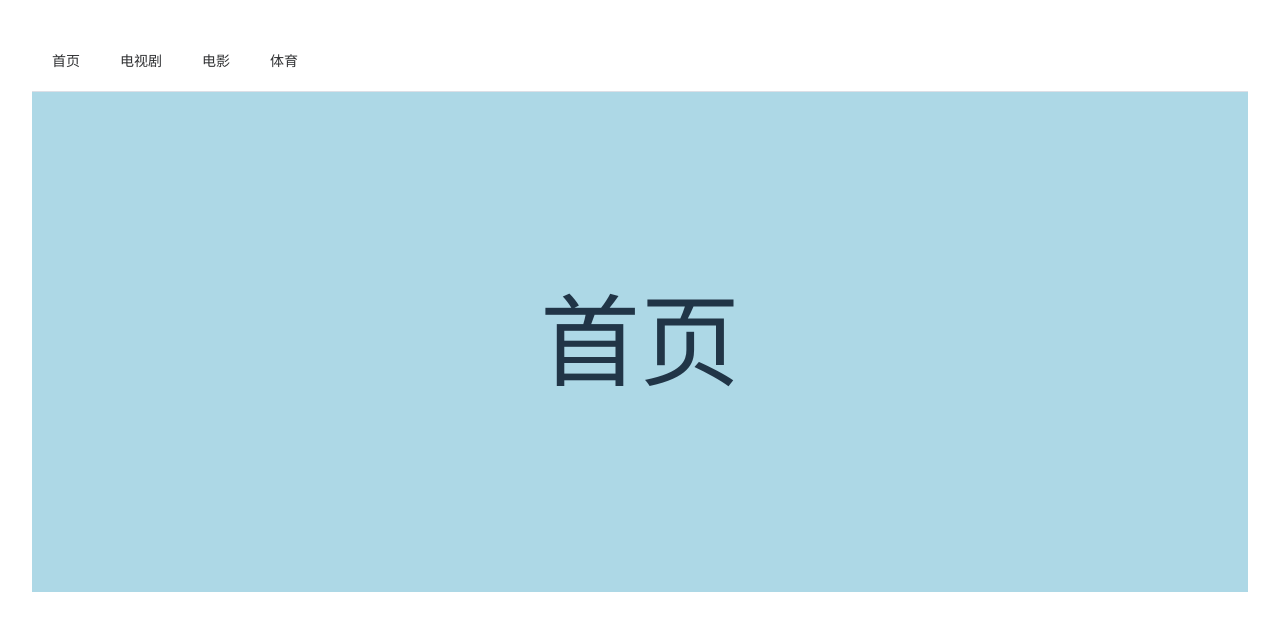
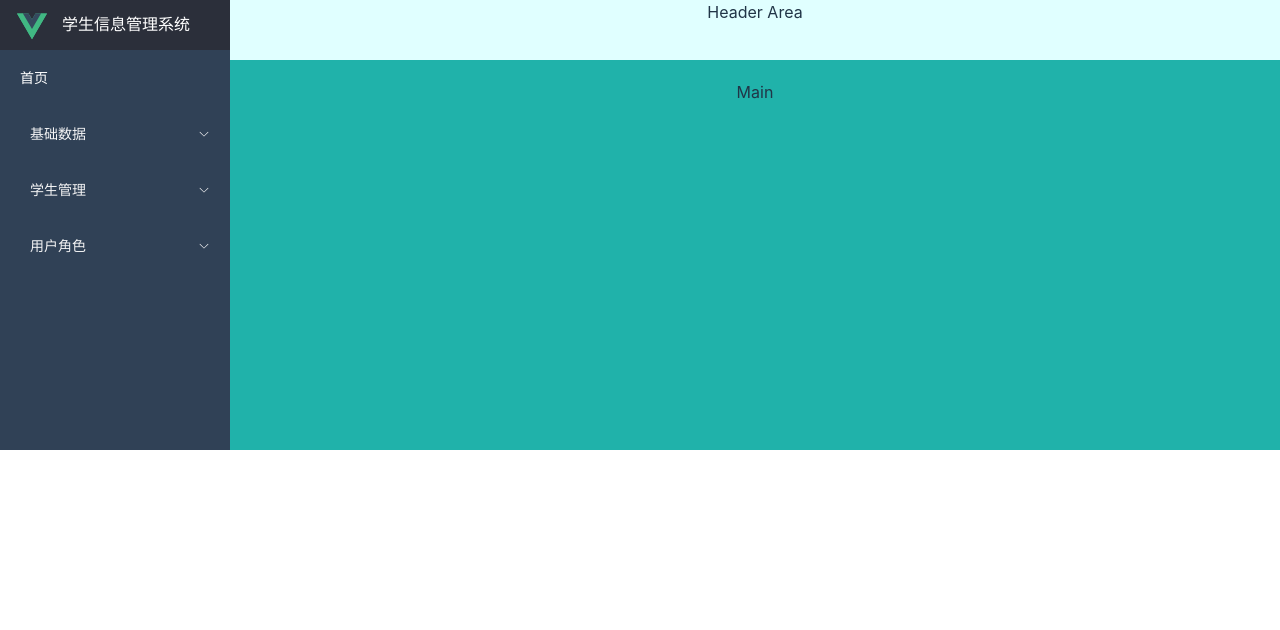
Before and after one commit to monk-after-90s/monk-after-90s.github.io, a Vue app: page / in a window 1280 px wide. Shown: the top 630 px of the page. Built offline with nearby package versions, Linux system fonts and the light colour scheme.

Commit message:
多级菜单

```diff
--- a/index.html
+++ b/index.html
@@ -1,9 +1,17 @@
 <!DOCTYPE html>
 <html lang="en">
 <head>
-    <meta charset="UTF-8" />
-    <link rel="icon" type="image/svg+xml" href="/vite.svg" />
-    <meta name="viewport" content="width=device-width, initial-scale=1.0" />
+    <meta charset="UTF-8"/>
+    <link rel="icon" type="image/svg+xml" href="/vite.svg"/>
+    <meta name="viewport" content="width=device-width, initial-scale=1.0"/>
+    <style>
+        html body #app {
+            padding: 0;
+            margin: 0;
+            height: 100%;
+            width: 100%;
+        }
+    </style>
     <title>Vite + Vue + TS</title>
 </head>
 <body>
--- a/package.json
+++ b/package.json
@@ -9,6 +9,7 @@
     "preview": "vite preview"
   },
   "dependencies": {
+    "@element-plus/icons-vue": "^2.0.10",
     "element-plus": "^2.2.32",
     "vue": "^3.2.45",
     "vue-router": "^4.1.6"
--- a/src/App.vue
+++ b/src/App.vue
@@ -2,22 +2,6 @@
 </script>
 
 <template>
-  <el-menu
-      class="el-menu-demo"
-      mode="horizontal">
-    <el-menu-item index="1">
-      <router-link :to="{name:'Index'}">首页</router-link>
-    </el-menu-item>
-    <el-menu-item index="2">
-      <router-link :to="{name:'Tv'}">电视剧</router-link>
-    </el-menu-item>
-    <el-menu-item index="3">
-      <router-link :to="{name:'Movie'}">电影</router-link>
-    </el-menu-item>
-    <el-menu-item index="4">
-      <router-link :to="{name:'Sport'}">体育</router-link>
-    </el-menu-item>
-  </el-menu>
   <router-view/>
 </template>
 
--- /dev/null
+++ b/src/layout/header/header.vue
@@ -0,0 +1,11 @@
+<script setup lang="ts">
+
+</script>
+
+<template>
+  Header Area
+</template>
+
+<style scoped>
+
+</style>
--- /dev/null
+++ b/src/layout/index.vue
@@ -0,0 +1,34 @@
+<script setup lang="ts">
+import Header from "./header/header.vue"
+import Menu from "./menu/Menu.vue"
+</script>
+
+<template>
+  <el-container class="layout">
+    <el-aside class="aside" width=auto>
+      <Menu/>
+    </el-aside>
+    <el-container>
+      <el-header class="header">
+        <Header/>
+      </el-header>
+      <el-main class="main">Main</el-main>
+    </el-container>
+  </el-container>
+</template>
+
+
+<style scoped>
+.layout {
+  height: 100%;
+}
+
+
+.header {
+  background-color: lightcyan;
+}
+
+.main {
+  background-color: lightseagreen;
+}
+</style>
--- /dev/null
+++ b/src/layout/menu/Menu.vue
@@ -0,0 +1,82 @@
+<script setup lang="ts">
+import MenuLogoVue from "./MenuLogo.vue"
+import MenueItem from "./MenueItem.vue"
+</script>
+
+<template>
+  <!--  Logo区域-->
+  <MenuLogoVue class="layout-logo"/>
+  <!--  侧边栏导航-->
+  <el-menu
+      active-text-color="#ffd04b"
+      background-color="#304156"
+      class="el-menu-vertical-demo"
+      default-active="2"
+      text-color="#fff">
+    <MenueItem/>
+  </el-menu>
+</template>
+
+<style scoped>
+
+.el-menu-item {
+  display: block;
+  text-align: center;
+}
+
+.el-menu-vertical-demo:not(.el-menu--collapse) {
+  width: 230px;
+  min-height: 400px;
+}
+
+.el-menu {
+  border-right: none;
+}
+
+.el-menu-item {
+  color: #f4f4f5 !important;
+}
+
+:deep(.el-sub-menu .el-sub-menu__title) {
+  color: #f4f4f5 !important;
+}
+
+/* .el-submenu .is-active .el-submenu__title {
+  border-bottom-color: #1890ff;
+} */
+:deep(.el-menu .el-menu-item) {
+  color: #bfcbd9;
+}
+
+/* 菜单点中文字的颜色 */
+:deep(.el-menu-item.is-active) {
+  color: #409eff !important;
+}
+
+/* 当前打开菜单的所有子菜单颜色 */
+:deep(.is-opened .el-menu-item) {
+  background-color: #1f2d3d !important;
+}
+
+/* 鼠标移动菜单的颜色 */
+:deep(.el-menu-item:hover) {
+  background-color: #001528 !important;
+}
+
+/* Logo CSS部分的动画 */
+@keyframes logoAnimation {
+  0% {
+    transform: scale(0);
+  }
+  50% {
+    transform: scale(1);
+  }
+  100% {
+    transform: scale(1);
+  }
+}
+
+.layout-logo {
+  animation: logoAnimation 1s ease-out;
+}
+</style>
--- /dev/null
+++ b/src/layout/menu/MenuLogo.vue
@@ -0,0 +1,36 @@
+<script setup lang="ts">
+
+</script>
+
+<template>
+  <div class="logo"><img src="../../assets/vue.svg" height="500" width="561" alt="logo"/>
+    <span class="title">学生信息管理系统</span>
+  </div>
+</template>
+
+<style scoped>
+.logo {
+  background-color: #2b2f3a;
+  height: 50px;
+  border: none;
+  line-height: 50px;
+  display: flex;
+  align-items: center;
+  padding-left: 2px;
+}
+
+.logo img {
+  width: 30px;
+  height: 30px;
+  margin: 0 15px;
+}
+
+.logo span {
+  font-weight: 600;
+  line-height: 50px;
+  font-size: 16px;
+  font-family: Avenir, Helvetica Neue, Arial, Helvetica, sans-serif;
+  vertical-align: middle;
+  color: white;
+}
+</style>
--- /dev/null
+++ b/src/layout/menu/MenueItem.vue
@@ -0,0 +1,133 @@
+<script setup lang="ts">
+import {reactive} from 'vue'
+
+let menuList = reactive([
+  {
+    path: "/",
+    meta: {
+      title: "首页",
+      icon: "HomeFilled",
+    },
+  },
+  {
+    path: "/baisc",
+    meta: {
+      title: "基础数据",
+      icon: "Setting",
+    },
+    children: [
+      {
+        path: "/basic/faculty",
+        meta: {
+          title: "院系信息",
+          icon: "Ship",
+        },
+      },
+      {
+        path: "/basic/major",
+        meta: {
+          title: "专业信息",
+          icon: "ShoppingBag",
+        },
+      },
+      {
+        path: "/basic/teacher",
+        meta: {
+          title: "教师信息",
+          icon: "ShoppingCartFull",
+        },
+      },
+    ],
+  },
+
+  {
+    path: "/student",
+    meta: {
+      title: "学生管理",
+      icon: "UserFilled",
+    },
+    children: [
+      {
+        path: "/student/info",
+        meta: {
+          title: "学生信息",
+          icon: "VideoCameraFilled",
+        },
+      },
+      {
+        path: "/student/exam",
+        meta: {
+          title: "考试信息",
+          icon: "OfficeBuilding",
+        },
+      },
+      {
+        path: "/student/image",
+        meta: {
+          title: "学生照片",
+          icon: "TakeawayBox",
+        },
+      },
+    ],
+  },
+  {
+    path: "/user",
+    meta: {
+      title: "用户角色",
+      icon: "Ticket",
+    },
+    children: [
+      {
+        path: "/user/account",
+        meta: {
+          title: "登录账号",
+          icon: "Coordinate",
+        },
+      },
+      {
+        path: "/user/roles",
+        meta: {
+          title: "角色信息",
+          icon: "CreditCard",
+        },
+      },
+      {
+        path: "/user/menu",
+        meta: {
+          title: "菜单管理",
+          icon: "DeleteLocation",
+        },
+      },
+      {
+        path: "/user/permission",
+        meta: {
+          title: "权限管理",
+          icon: "Goods",
+        },
+      },
+    ],
+  }])
+</script>
+
+<template>
+  <template v-for="menu in menuList">
+    <el-sub-menu v-if="menu.children && menu.children.length>0" :index="menu.path">
+      <template #title>
+        <span style="padding-left: 10px">{{ menu.meta.title }}</span>
+      </template>
+      <el-menu-item v-for="submenu in menu.children" :index="menu.path">
+        {{ submenu.meta.title }}
+      </el-menu-item>
+    </el-sub-menu>
+    <el-menu-item v-else :index="menu.path"><span>{{ menu.meta.title }}</span></el-menu-item>
+
+  </template>
+</template>
+
+<style scoped>
+.el-menu-item {
+  display: block;
+  text-align: left;
+  padding-right: 80px;
+}
+</style>
--- a/src/router/index.ts
+++ b/src/router/index.ts
@@ -1,30 +1,12 @@
 import {createRouter, createWebHashHistory, RouteRecordRaw} from 'vue-router'
-import Index from "../components/index.vue"
-import Tv from "../components/tv.vue"
-import Movie from "../components/movie.vue"
-import Sport from "../components/sport.vue"
+import Index from '../layout/index.vue'
 
 const routes: Array<RouteRecordRaw> = [
     {
         path: '/',
         name: 'Index',
         component: Index
-    },
-    {
-        path: '/tv',
-        name: 'Tv',
-        component: Tv
-    },
-    {
-        path: '/movie',
-        name: 'Movie',
-        component: Movie
-    },
-    {
-        path: '/sport',
-        name: 'Sport',
-        component: Sport
-    },
+    }
 ]
 const router = createRouter({
     history: createWebHashHistory(),
--- a/src/style.css
+++ b/src/style.css
@@ -64,9 +64,6 @@ button:focus-visible {
 
 #app {
     /*max-width: 100%;*/
-    width: 100%;
-    margin: 0 0 auto;
-    padding: 2rem;
     text-align: center;
 }
 
```
Also changed, not shown: src/assets/logo.webp (added). Lines whose indentation alone changed are shown as unchanged.
